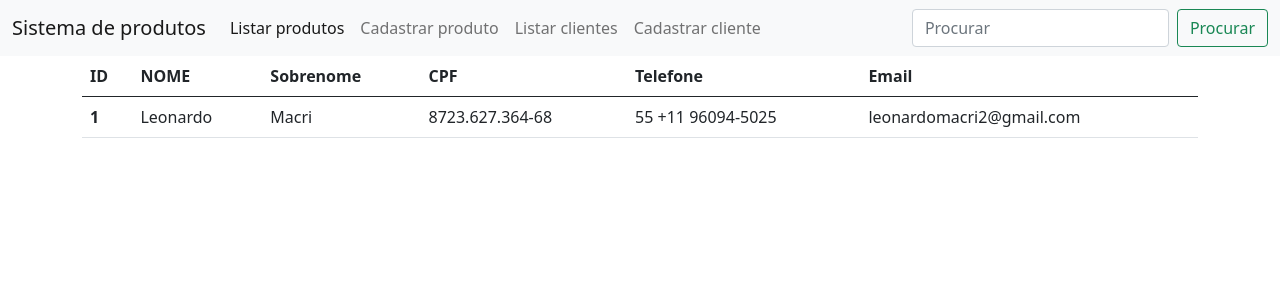
After one commit to Yunoo468/sistema-v1, a PHP site: page /listar_clientes.php in a window 1280 px wide. The commit adds this page. Shown: the top 300 px of the page. Run offline with PHP 8.4, Linux system fonts and the light colour scheme; some libraries are stand-ins or nearby versions.

Commit message:
Adicinado aba de cadastro de clientes e listagem de clientes.

```diff
--- a/inc/header.php
+++ b/inc/header.php
@@ -13,7 +13,7 @@
 <body>
   <nav class="navbar navbar-expand-lg navbar-light bg-light">
     <div class="container-fluid">
-      <a class="navbar-brand" href="#">Sistema de produtos</a>
+      <a class="navbar-brand" href="index.php">Sistema de produtos</a>
       <button class="navbar-toggler" type="button" data-bs-toggle="collapse" data-bs-target="#navbarSupportedContent" aria-controls="navbarSupportedContent" aria-expanded="false" aria-label="Toggle navigation">
         <span class="navbar-toggler-icon"></span>
       </button>
@@ -23,8 +23,15 @@
             <a class="nav-link active" aria-current="page" href="index.php">Listar produtos</a>
           </li>
           <li class="nav-item">
-            <a class="nav-link" href="cadastro.php">Cadastrar produtos</a>
+            <a class="nav-link" href="cadastro.php">Cadastrar produto</a>
           </li>
+          <li class="nav-item">
+            <a class="nav-link" href="listar_clientes.php">Listar clientes</a>
+          </li>
+          <li class="nav-item">
+            <a class="nav-link" href="cadastro_de_clientes.php">Cadastrar cliente</a>
+          </li>
+
         </ul>
         <form class="d-flex">
           <input class="form-control me-2" type="search" placeholder="Procurar" aria-label="Procurar">
--- /dev/null
+++ b/listar_clientes.php
@@ -0,0 +1,30 @@
+<?php include 'inc/header.php' ?>
+<div class="container">
+  <table class="table">
+    <thead>
+      <tr>
+        <th scope="col">ID</th>
+        <th scope="col">NOME</th>
+        <th scope="col">Sobrenome</th>
+        <th scope="col">CPF</th>
+        <th scope="col">Telefone</th>
+        <th scope="col">Email</th>
+      </tr>
+    </thead>
+    <tbody>
+      <tr>
+        <th scope="row">1</th>
+        <td>Leonardo</td>
+        <td>Macri</td>
+        <td>8723.627.364-68</td>
+        <td>55 +11 96094-5025</td>
+        <td>leonardomacri2@gmail.com</td>
+      </tr>
+
+    </tbody>
+  </table>
+
+</div>
+
+
+<?php include 'inc/footer.php' ?>
```
Also changed, not shown: cadastro_de_clientes.php (added, +28 -0 lines).
